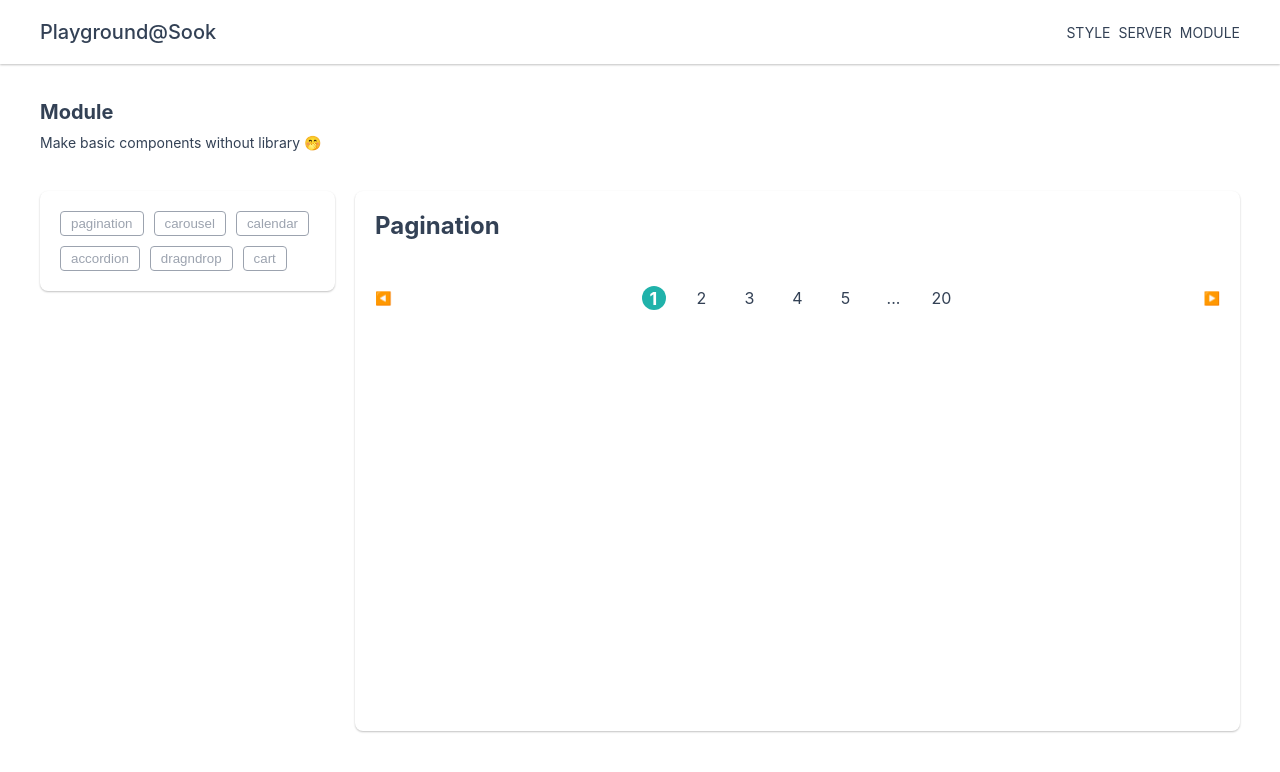
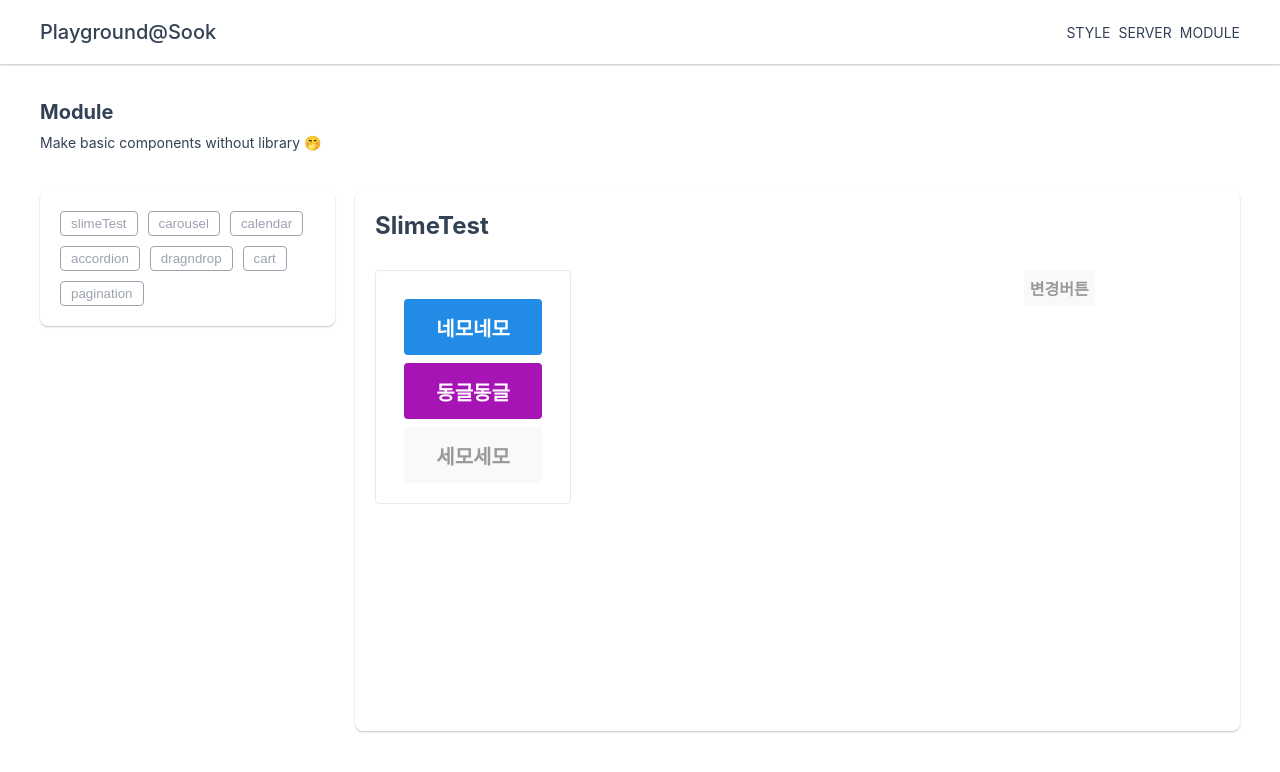
Before and after one commit to 22sook00/playGround, a React (Create React App) app: page /module in a window 1280 px wide. Shown: the top 772 px of the page. Built offline with nearby package versions, Linux system fonts and the light colour scheme.

Commit message:
Simplify slime test

```diff
--- a/src/components/Common/Button/Button.tsx
+++ b/src/components/Common/Button/Button.tsx
@@ -3,22 +3,28 @@ import "./button.scss";
 import classNames from "classnames";
 
 interface ButtonProps {
-	children: React.ReactNode;
+	children?: React.ReactNode;
 	size?: "small" | "medium" | "large" | "full" | "custom";
 	color?: "primary" | "secondary" | "light";
 	outline?: boolean;
+	onClick?: any;
+	disabled?: boolean;
 }
 
 const Button: FC<ButtonProps> = ({
 	children,
-	size,
-	color,
+	size = "medium",
+	color = "primary",
 	outline,
+	onClick,
+	disabled = false,
 	...rest
 }) => {
 	return (
 		<button
 			className={classNames("Button", size, color, { outline })}
+			onClick={onClick}
+			disabled={disabled}
 			{...rest}
 		>
 			{children}
--- a/src/components/Common/Button/button.scss
+++ b/src/components/Common/Button/button.scss
@@ -30,7 +30,6 @@
 	border: none;
 	cursor: pointer;
 	transition: all 0.3s;
-	margin: 30px 0;
 
 	// 사이즈 관리
 	&.large {
@@ -67,7 +66,8 @@
 	}
 
 	& + & {
-		margin-left: 1rem;
+		//margin-left: 1rem;
+		margin-top: 1rem;
 	}
 	.buttons + .buttons {
 		margin-top: 1rem;
--- /dev/null
+++ b/src/components/Modules/SlimeTest/SlimeList.tsx
@@ -0,0 +1,29 @@
+import Button from "components/Common/Button/Button";
+import React, { FC, SetStateAction } from "react";
+import { CopyListProps } from "./slimeDummy";
+import "./slimeTest.scss";
+
+interface SlimeListProps {
+	data: CopyListProps;
+	handleClick: (data: CopyListProps) => void;
+}
+
+const SlimeList: FC<SlimeListProps> = ({ data, handleClick }) => {
+	return (
+		<Button
+			size="large"
+			color={
+				data.type === "square"
+					? "secondary"
+					: data.type === "circle"
+					? "primary"
+					: "light"
+			}
+			onClick={() => handleClick(data)}
+		>
+			{data.text}
+		</Button>
+	);
+};
+
+export default SlimeList;
--- /dev/null
+++ b/src/components/Modules/SlimeTest/SlimePainter.tsx
@@ -0,0 +1,33 @@
+import React, { FC, SetStateAction } from "react";
+import { useCallback } from "react";
+import { CopyListProps } from "./slimeDummy";
+import SlimeList from "./SlimeList";
+
+interface SlimePainterProps {
+	copy: CopyListProps[];
+	setFocus: React.Dispatch<SetStateAction<number | undefined>>;
+}
+
+const SlimePainter: FC<SlimePainterProps> = ({ copy, setFocus }) => {
+	const handleClickCopiedItem = useCallback(
+		(data: CopyListProps) => {
+			console.log("ddddd", data);
+			setFocus(data.order);
+		},
+		[setFocus],
+	);
+
+	return (
+		<div>
+			{copy.map((el, idx) => {
+				return (
+					<div key={idx}>
+						<SlimeList data={el} handleClick={handleClickCopiedItem} />
+					</div>
+				);
+			})}
+		</div>
+	);
+};
+
+export default SlimePainter;
--- /dev/null
+++ b/src/components/Modules/SlimeTest/SlimeTest.tsx
@@ -0,0 +1,57 @@
+import Button from "components/Common/Button/Button";
+import React, { useState, useCallback } from "react";
+import { copyList, CopyListProps } from "./slimeDummy";
+import SlimeList from "./SlimeList";
+import SlimePainter from "./SlimePainter";
+import "./slimeTest.scss";
+
+const SlimeTest = () => {
+	//종류별로 다른 이미지 클릭하면 복사가 됨.
+	const [copy, setCopy] = useState<CopyListProps[]>([]);
+	const [focus, setFocus] = useState<number | undefined>(undefined);
+	const handleClick = useCallback(
+		(data: CopyListProps) => {
+			setCopy([{ ...data, order: copy.length }, ...copy]);
+		},
+		[copy],
+	);
+
+	const handleChangeText = useCallback(() => {
+		const findItem = copy.map((item) => {
+			if (item.order === focus) {
+				return { ...item, text: "졸림졸림" };
+			} else {
+				return item;
+			}
+		});
+		setCopy(findItem);
+	}, [copy, focus]);
+
+	return (
+		<div className="slime-container">
+			<section className="slime-left-box ">
+				{copyList.map((el, idx) => {
+					return (
+						<div key={el.id} style={{ marginTop: "8px" }}>
+							<SlimeList data={el} handleClick={handleClick} />
+						</div>
+					);
+				})}
+			</section>
+			<section>
+				<SlimePainter copy={copy} setFocus={setFocus} />
+			</section>
+			<section>
+				<Button
+					color={copy.length ? "primary" : "light"}
+					disabled={!copy.length}
+					onClick={handleChangeText}
+				>
+					변경버튼
+				</Button>
+			</section>
+		</div>
+	);
+};
+
+export default SlimeTest;
--- /dev/null
+++ b/src/components/Modules/SlimeTest/slimeDummy.ts
@@ -0,0 +1,23 @@
+export interface CopyListProps {
+	id: number;
+	type: string;
+	text: string;
+	order?: number;
+}
+export const copyList: CopyListProps[] = [
+	{
+		id: 1,
+		type: "square",
+		text: "네모네모",
+	},
+	{
+		id: 2,
+		type: "circle",
+		text: "동글동글",
+	},
+	{
+		id: 3,
+		type: "triangle",
+		text: "세모세모",
+	},
+];
--- /dev/null
+++ b/src/components/Modules/SlimeTest/slimeTest.scss
@@ -0,0 +1,13 @@
+.slime-container {
+	display: grid;
+	grid-template-columns: 1fr 2fr 1fr;
+	gap: 30px;
+}
+.slime-left-box {
+	border: 1px solid #eaeaea;
+	padding: 20px;
+	border-radius: 4px;
+	display: flex;
+	flex-direction: column;
+	align-items: center;
+}
--- a/src/pages/ModulePage.tsx
+++ b/src/pages/ModulePage.tsx
@@ -8,6 +8,7 @@ import Cart from "../components/Modules/Cart/Cart";
 import DragnDrop from "../components/Modules/DragnDrop/DragnDrop";
 import Pagination from "../components/Modules/Pagination/Pagination";
 import Accordion from "../components/Modules/Accordion/Accordion";
+import SlimeTest from "components/Modules/SlimeTest/SlimeTest";
 
 export interface ModuleProps {
 	id: number;
@@ -17,16 +18,17 @@ export interface ModuleProps {
 
 const ModulePage = () => {
 	const moduleData: ModuleProps[] = [
-		{
-			id: 1,
-			type: "pagination",
-			component: <Pagination />,
-		},
+		{ id: 1, type: "slimeTest", component: <SlimeTest /> },
 		{ id: 2, type: "carousel", component: <Carousel /> },
 		{ id: 3, type: "calendar", component: <Calendar /> },
 		{ id: 4, type: "accordion", component: <Accordion /> },
 		{ id: 5, type: "dragndrop", component: <DragnDrop /> },
 		{ id: 6, type: "cart", component: <Cart /> },
+		{
+			id: 7,
+			type: "pagination",
+			component: <Pagination />,
+		},
 	];
 
 	const [selectMenu, setSelectMenu] = useState<ModuleProps>(moduleData[0]);
```
Also changed, not shown: tsconfig.json (+3 -8 lines).
